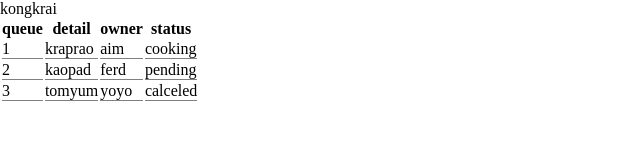
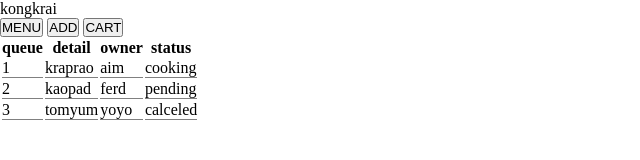
Before and after one commit to igottagofast/kongkrai, a plain HTML site: page seller/index.html in a window 1280 px wide. Shown: the whole page, without its empty margins (0-640 px from the left). Drawn offline with Linux system fonts and the light colour scheme.

Commit message:
seperate seller and consumer page

```diff
--- a/index.html
+++ b/seller/index.html
@@ -10,6 +10,11 @@
 
 <body>
     <header>kongkrai</header>
+    <nav>
+        <button>MENU</button>
+        <button>ADD</button>
+        <button>CART</button>
+    </nav>
     <main>
         <div>
             <table>
```
Also changed, not shown: seller/app.js (added), seller/order_detail.html (added), seller/style.css (renamed from style.css).
